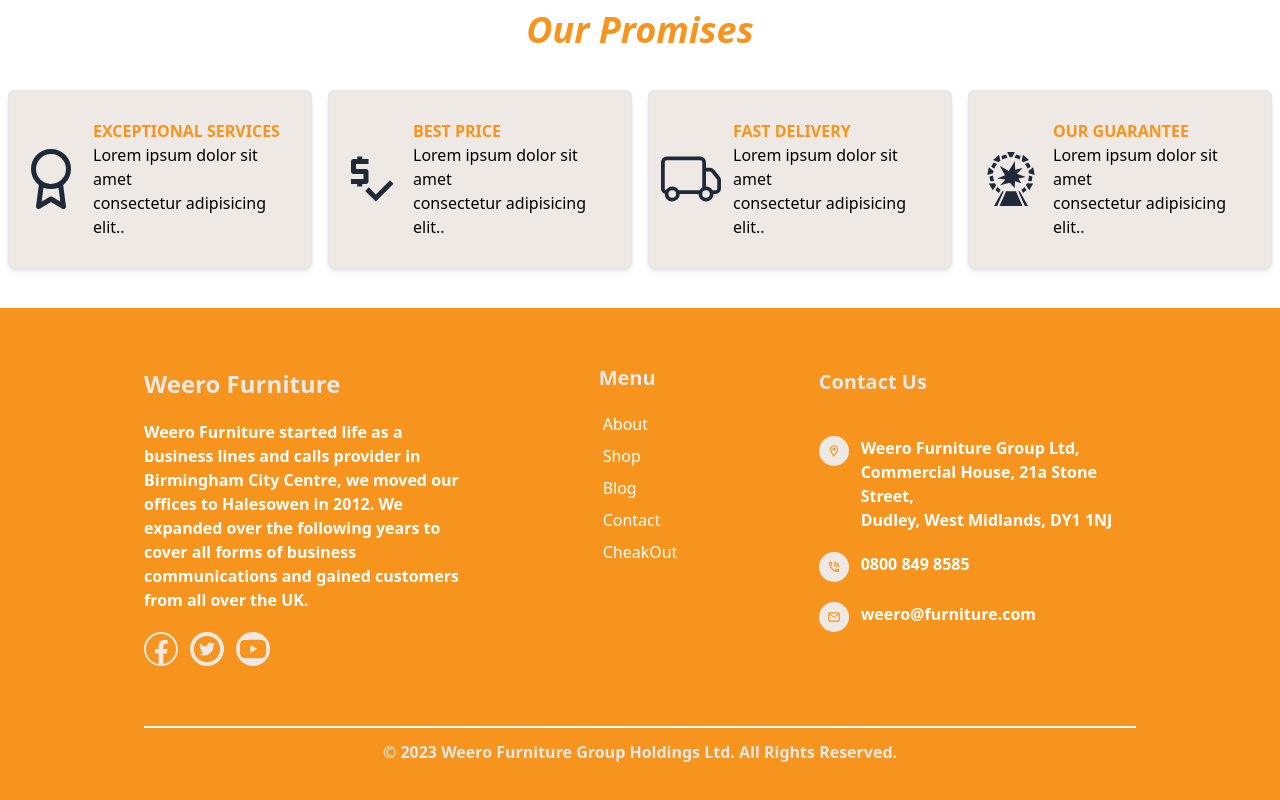
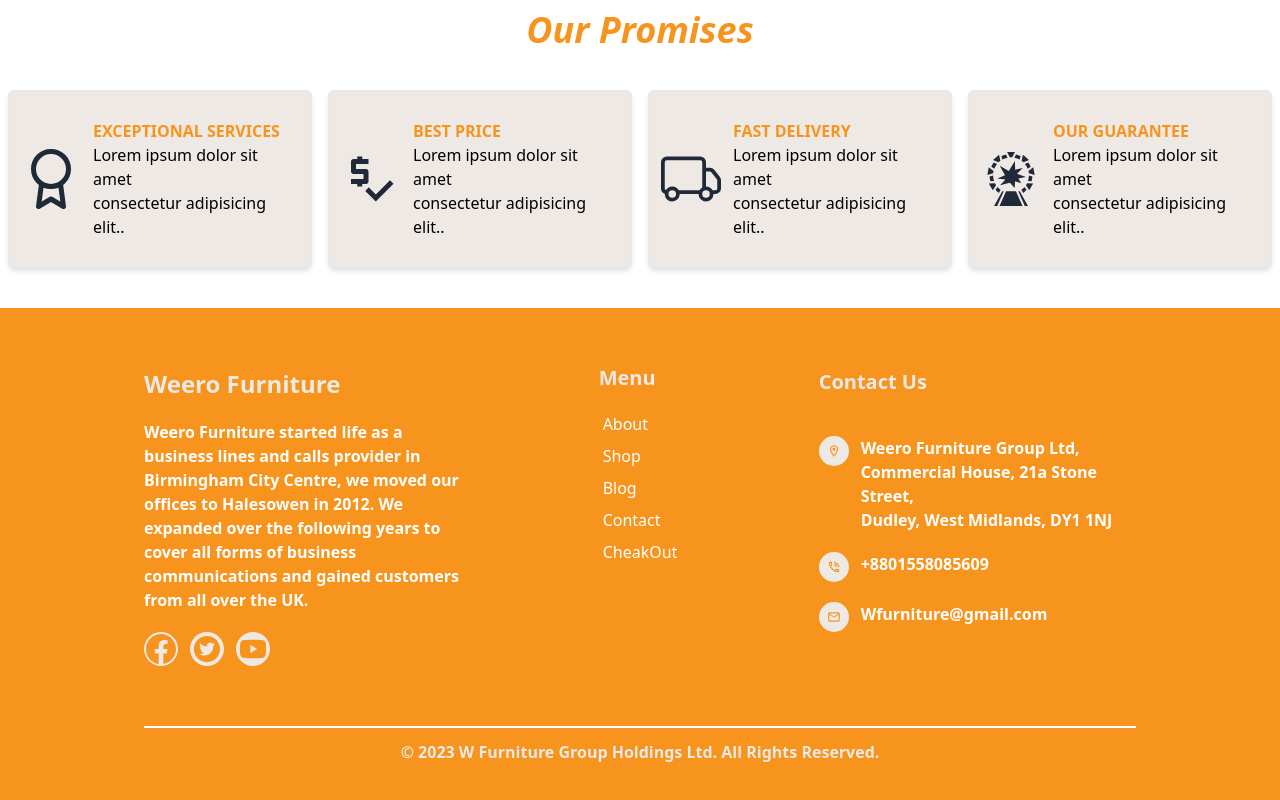
Before and after one commit to MDSadid-git/w-furniture, a React (Vite) app: page /home-2 in a window 1280 px wide. Shown: the part 4992-5792 px from the top of the page. Built offline with nearby package versions, Linux system fonts and the light colour scheme.

Commit message:
sadid/ footer are new update

```diff
--- a/src/Layout/Footer/Footer.jsx
+++ b/src/Layout/Footer/Footer.jsx
@@ -75,19 +75,19 @@ const Footer = () => {
               <span className=" ">
                 <MdOutlinePhoneInTalk className="text-3xl bg-secondary text-primary p-2 rounded-full mr-3" />
               </span>
-              <h1 className="font-semibold">0800 849 8585</h1>
+              <h1 className="font-semibold">+8801558085609</h1>
             </div>
             <div className="mt-5 flex">
               <span className=" ">
                 <MdOutlineMail className="text-3xl bg-secondary text-primary p-2 rounded-full mr-3" />
               </span>
-              <h1 className="font-semibold">weero@furniture.com</h1>
+              <h1 className="font-semibold">Wfurniture@gmail.com</h1>
             </div>
           </div>
         </div>
         <hr className="border-t-2 border-white mt-10" />
         <h1 className="font-semibold text-center mt-3 text-secondary">
-          © 2023 Weero Furniture Group Holdings Ltd. All Rights Reserved.
+          © 2023 W Furniture Group Holdings Ltd. All Rights Reserved.
         </h1>
       </div>
     </div>
```
